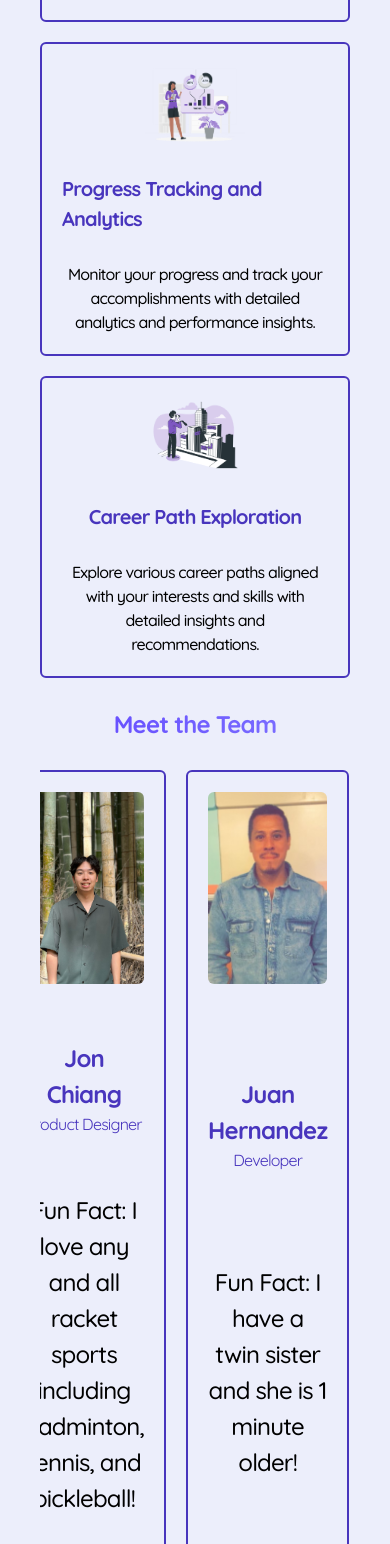
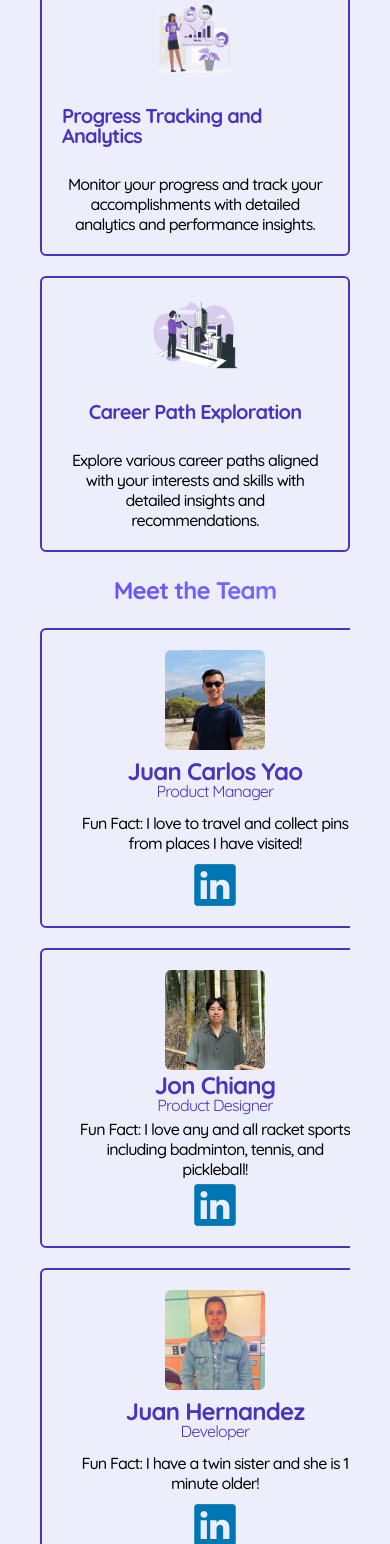
Before and after one commit to britzky/career-coach, a React (Vite) app in the folder frontend/career-coach/: page / in a window 390 px wide. Shown: the part 675-2219 px from the top of the page. Built offline with nearby package versions, Linux system fonts and the light colour scheme.

Commit message:
fixed team card positioning on mobile devices

```diff
--- a/frontend/career-coach/src/components/TeamCard/TeamCard.tsx
+++ b/frontend/career-coach/src/components/TeamCard/TeamCard.tsx
@@ -9,13 +9,13 @@ interface TeamCardProps {
 }
 export const TeamCard: React.FC<TeamCardProps> = ({image, name, title, fact, link}) => {
   return (
-    <div className="flex flex-col justify-between items-center border-2 border-purpleText rounded-md  p-5 min-h-[30rem] max-w-[24rem]">
-      <img src={image} alt="Hard-working individual" className="rounded-md w-48 h-48 object-cover"/>
+    <div className="flex flex-col justify-between items-center border-2 border-purpleText rounded-md  p-5 w-[350px] h-[300px] lg:min-h-[30rem] lg:max-w-[24rem]">
+      <img src={image} alt="Hard-working individual" className="rounded-md w-[100px] h-[100px] lg:w-48 lg:h-48 object-cover"/>
       <div>
         <h5 className="font-bold text-sm text-purpleText text-center">{name}</h5>
         <h6 className="text-[16px] text-purpleText text-center">{title}</h6>
       </div>
-      <p className="font-medium text-sm text-center max-w-[17rem]">Fun Fact: {fact}</p>
+      <p className="font-medium text-xxs leading-5 lg:text-sm text-center max-w-[17rem]">Fun Fact: {fact}</p>
       <a href={link} target="_blank" rel="noopener noreferrer">
         <img src={linkedin} alt="Hard-working individual" />
       </a>
--- a/frontend/career-coach/src/pages/LandingPage/LandingPage.tsx
+++ b/frontend/career-coach/src/pages/LandingPage/LandingPage.tsx
@@ -16,7 +16,7 @@ export const LandingPage = () => {
   const { careerDetails } = useCareerDetails();
   console.log(careerDetails)
   return (
-    <div className="overflow-x-hidden flex flex-col min-h-screen">
+    <div className="overflow-x-hidden flex flex-col min-h-screen leading-5 lg:leading-8">
       <div className="hidden lg:block relative -mx-24 min-w-full h-auto">
         <img src={road} alt="road" className="absolute mt-20 min-w-full h-auto" />
       </div>
@@ -24,7 +24,7 @@ export const LandingPage = () => {
         <div className="flex flex-col lg:h-[695px]">
           <div className="max-w-[957px] flex flex-col space-y-3">
             <span className="text-purpleText2 font-bold text-xxs lg:text-base">Get your DREAM JOB with our</span>
-            <span className="gradient-text bg-landing-page-title font-bold text-xs lg:text-xxl">AI-Powered Career Roadmaps</span>
+            <span className="gradient-text bg-landing-page-title font-bold text-xs lg:text-xxl lg:leading-normal">AI-Powered Career Roadmaps</span>
             <p className="font-medium text-xxs lg:text-sm">Discover personalized courses, expert guidance, and a roadmap to your dream career, all powered by ChatGPT!</p>
           </div>
           <div>
@@ -40,7 +40,7 @@ export const LandingPage = () => {
         <div className="overflow-x-hidden space-y-7 lg:space-y-14 lg:my-14 lg:mt-[30rem]">
           <div className="hidden lg:flex flex-col items-center">
             <div className="max-w-[94rem]">
-              <h1 className="font-bold text-xxl gradient-text bg-logo text-center">What is a Career Roadmap?</h1>
+              <h1 className="font-bold text-xxl gradient-text bg-logo text-center lg:leading-normal">What is a Career Roadmap?</h1>
               <p className="font-medium text-base text-center">
                 A career roadmap is your personalized guide to success,
                 like a GPS for your career journey.
@@ -52,26 +52,26 @@ export const LandingPage = () => {
               </p>
             </div>
           </div>
-          <h1 className="font-bold text-sm lg:text-xxl gradient-text bg-logo text-center w-full">Your Path to Success</h1>
+          <h1 className="font-bold text-sm lg:text-xxl gradient-text bg-logo text-center w-full lg:leading-normal">Your Path to Success</h1>
           <div className="flex flex-col lg:flex-row items-center justify-center gap-5">
-            <div className="flex flex-col items-center border-2 border-purpleText rounded-md lg:gap-7 gap-2 p-5 lg:max-w-[28rem]">
-              <img src={skillDev} alt="Man running" className="w-[100px] lg:w-auto" />
+            <div className="flex flex-col items-center border-2 border-purpleText rounded-md lg:gap-7 gap-2 p-5 lg:w-[430px] lg:h-[470px]">
+              <img src={skillDev} alt="Man running" className="w-[100px] lg:w-[200px] lg:h-[200px]" />
               <h6 className="font-bold text-xs lg:text-sm text-purpleText">Skill development roadmap</h6>
               <p className="font-medium text-xxs lg:text-sm text-center max-w-[24rem]">Receive a tailor-made roadmap outlining the skills you need to succeed in your chosen career path.</p>
             </div>
-            <div className="flex flex-col items-center border-2 border-purpleText rounded-md gap-7 p-5 lg:max-w-[28rem]">
-              <img src={progress} alt="Woman showing progress chart" className="w-[100px] lg:w-auto" />
+            <div className="flex flex-col items-center border-2 border-purpleText rounded-md gap-7 p-5 lg:w-[430px] lg:h-[470px]">
+              <img src={progress} alt="Woman showing progress chart" className="w-[100px] lg:w-[200px] lg:h-[200px]" />
               <h6 className="font-bold text-xs lg:text-sm text-purpleText">Progress Tracking and Analytics</h6>
               <p className="font-medium text-xxs lg:text-sm text-center max-w-[24rem]">Monitor your progress and track your accomplishments with detailed analytics and performance insights.</p>
             </div>
-            <div className="flex flex-col items-center border-2 border-purpleText rounded-md gap-7 p-5 max-w-[28rem]">
-              <img src={career} alt="Man looking through binoculars at a city" className="w-[100px] lg:w-auto" />
+            <div className="flex flex-col items-center border-2 border-purpleText rounded-md gap-7 p-5 lg:w-[430px] lg:h-[470px]">
+              <img src={career} alt="Man looking through binoculars at a city" className="w-[100px] lg:w-[200px] lg:h-[200px]" />
               <h6 className="font-bold text-xs lg:text-sm text-purpleText">Career Path Exploration</h6>
               <p className="font-medium text-xxs lg:text-sm text-center max-w-[24rem]">Explore various career paths aligned with your interests and skills with detailed insights and recommendations.</p>
             </div>
           </div>
-          <h1 className="font-bold text-sm lg:text-xxl gradient-text bg-logo text-center w-full">Meet the Team</h1>
-          <div className="flex justify-center gap-5">
+          <h1 className="font-bold text-sm lg:text-xxl gradient-text bg-logo text-center w-full lg:leading-normal">Meet the Team</h1>
+          <div className="flex flex-col lg:flex-row justify-center gap-5">
               <TeamCard
                 image={juan}
                 name="Juan Carlos Yao"
@@ -100,7 +100,7 @@ export const LandingPage = () => {
             </div>
           </div>
       </div>
-      <div className="mt-auto">
+      <div className="mt-6 lg:mt-auto">
         <Footer />
       </div>
     </div>
```
